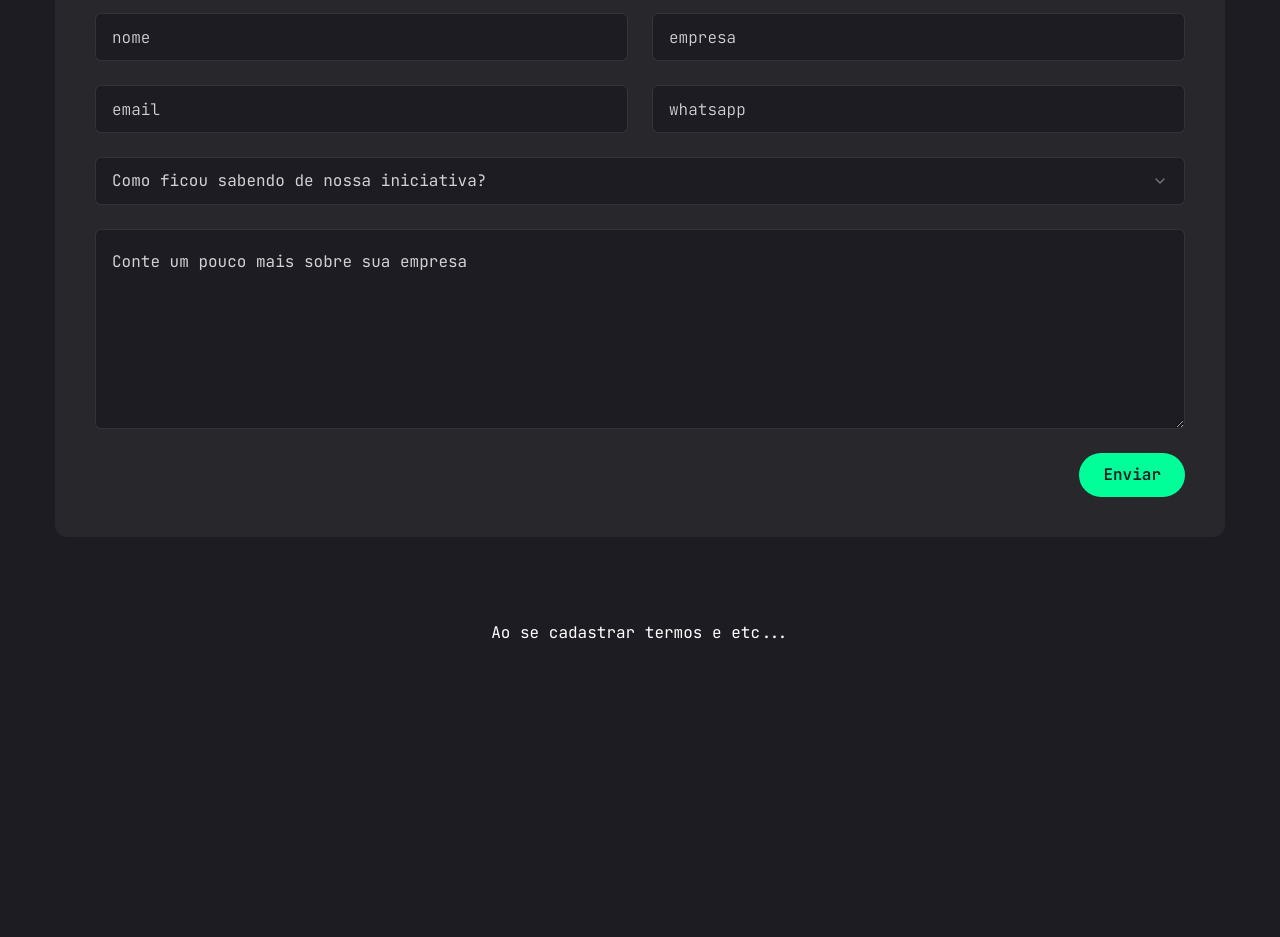
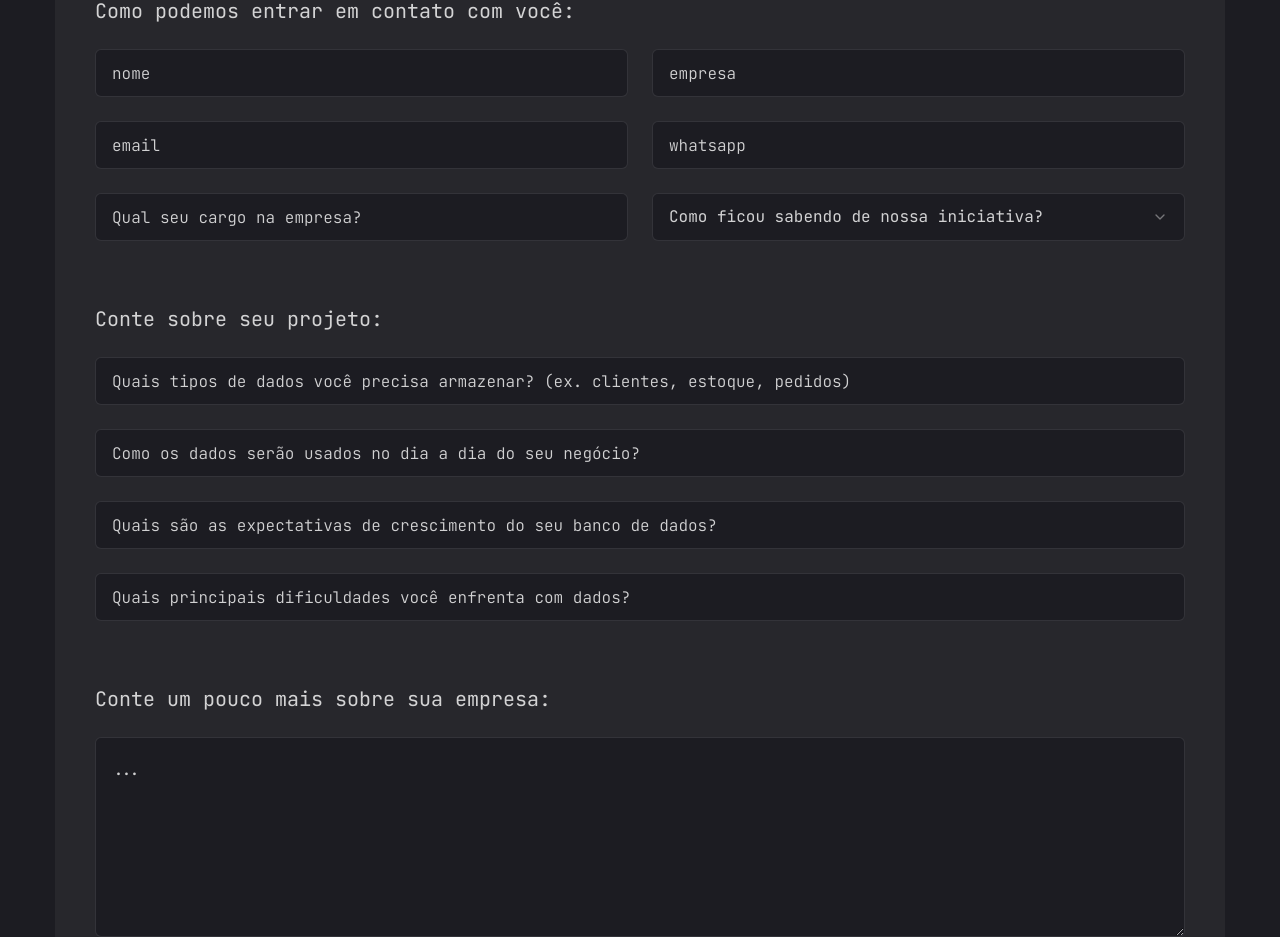
Before and after one commit to ArielSpencer/meu-site-nextjs, a Next.js app: page /projeto-academico in a window 1280 px wide. Shown: the part 2591-3528 px from the top of the page. Before the commit the page ends 3264 px from the top, so only its background shows below. Built offline with nearby package versions, Linux system fonts and the light colour scheme.

Commit message:
implementar questionario do formulário de pi

```diff
--- a/app/projeto-academico/page.jsx
+++ b/app/projeto-academico/page.jsx
@@ -42,7 +42,12 @@ const ProjetoAcademico = () => {
   const [company, setCompany] = useState('');
   const [email, setEmail] = useState('');
   const [phone, setPhone] = useState('');
+  const [position, setPosition] = useState('');
   const [service, setService] = useState('');
+  const [dataLog, setDataLog] = useState('');
+  const [dailyUse, setDayUse] = useState('');
+  const [growthExp, setGrowthExp] = useState('');
+  const [challenge, setChallenge] = useState('');
   const [message, setMessage] = useState('');
   const [successMessageVisible, setSuccessMessageVisible] = useState(false);
 
@@ -54,7 +59,12 @@ const ProjetoAcademico = () => {
       company: company,
       email: email,
       phone: phone,
+      position: position,
       service: service,
+      data_log: dataLog,
+      day_use: dailyUse,
+      growth_expectations: growthExp,
+      challenge: challenge,
       message: message,
     }
 
@@ -65,7 +75,12 @@ const ProjetoAcademico = () => {
         setCompany('');
         setEmail('');
         setPhone('');
+        setPosition('');
         setService('');
+        setDataLog('');
+        setDayUse('');
+        setGrowthExp('');
+        setChallenge('');
         setMessage('');
       }, (error) => {
         alert(error.text);
@@ -106,7 +121,7 @@ const ProjetoAcademico = () => {
         </div>
       </div>
 
-      <div className="container mx-auto">
+      <div className="container mx-auto pb-20">
         <div className="flex flex-col items-center gap-[30px]">
           <div className="flex-1 flex flex-col gap-12 items-center xl:justify-end order-1 xl:order-none mb-8 xl:mb-0">
             <div className="h-[80vh] flex flex-col justify-center gap-8 text-white/80">
@@ -161,7 +176,7 @@ const ProjetoAcademico = () => {
             className="flex flex-col gap-6 p-10 bg-[#27272c] rounded-xl"
           >
             <h3 className="text-2xl text-accent">Inscreva-se para participar da seletiva</h3>
-            <p className="text-white/80">Me conte sobre seu projeto no campo mensagem:</p>
+            <p className="text-xl text-white/80 pt-10">Como podemos entrar em contato com você:</p>
             <div className="grid grid-cols-1 md:grid-cols-2 gap-6">
               <Input
                 type="text"
@@ -195,7 +210,15 @@ const ProjetoAcademico = () => {
                 maxlength="18"
                 required
               />
-            </div>
+              <Input
+                type="text"
+                placeholder="Qual seu cargo na empresa?"
+                value={position}
+                onChange={(e) => setPosition(e.target.value)}
+                minlength="3"
+                maxlength="30"
+                required
+              />
               <Select
                 onValueChange={(value) =>
                   setService(value)}
@@ -214,9 +237,50 @@ const ProjetoAcademico = () => {
                   </SelectGroup>
                 </SelectContent>
               </Select>
+            </div>
+            <p className="text-xl text-white/80 pt-10">Conte sobre seu projeto:</p>
+            <div className="grid grid-cols-1 gap-6">
+              <Input
+                type="text"
+                placeholder="Quais tipos de dados você precisa armazenar? (ex. clientes, estoque, pedidos)"
+                value={dataLog}
+                onChange={(e) => setDataLog(e.target.value)}
+                minlength="10"
+                maxlength="18"
+                required
+              />
+              <Input
+                type="text"
+                placeholder="Como os dados serão usados no dia a dia do seu negócio?"
+                value={dailyUse}
+                onChange={(e) => setDayUse(e.target.value)}
+                minlength="10"
+                maxlength="18"
+                required
+              />
+              <Input
+                type="text"
+                placeholder="Quais são as expectativas de crescimento do seu banco de dados?"
+                value={growthExp}
+                onChange={(e) => setGrowthExp(e.target.value)}
+                minlength="10"
+                maxlength="18"
+                required
+              />
+              <Input
+                type="text"
+                placeholder="Quais principais dificuldades você enfrenta com dados?"
+                value={challenge}
+                onChange={(e) => setChallenge(e.target.value)}
+                minlength="10"
+                maxlength="18"
+                required
+              />
+            </div>
+            <p className="text-xl text-white/80 pt-10">Conte um pouco mais sobre sua empresa:</p>
             <Textarea
               className="h-[200px]"
-              placeholder="Conte um pouco mais sobre sua empresa"
+              placeholder="..."
               value={message}
               onChange={(e) => setMessage(e.target.value)}
               minlength="3"
@@ -236,7 +300,7 @@ const ProjetoAcademico = () => {
           </form>
         </div>
       </div>
-      <footer className="text-center"><p>Ao se cadastrar termos e etc...</p></footer>
+      <footer className="text-center cursor-pointer"><p>Ao se cadastrar você concorda com as disposições destes <Rel tp>termos e condições de uso de dados</Rel>.</p></footer>
     </motion.section >
   )
 }
```
Lines whose indentation alone changed are shown as unchanged.
